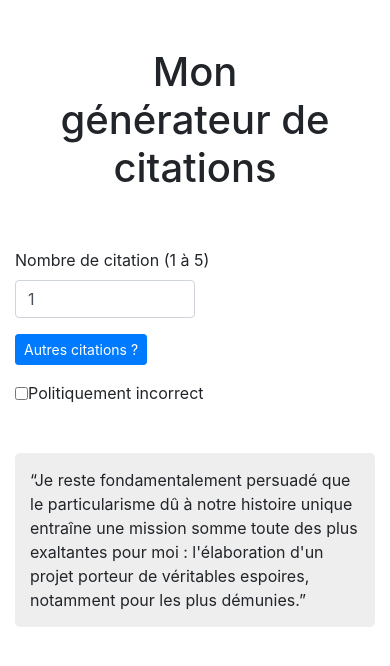
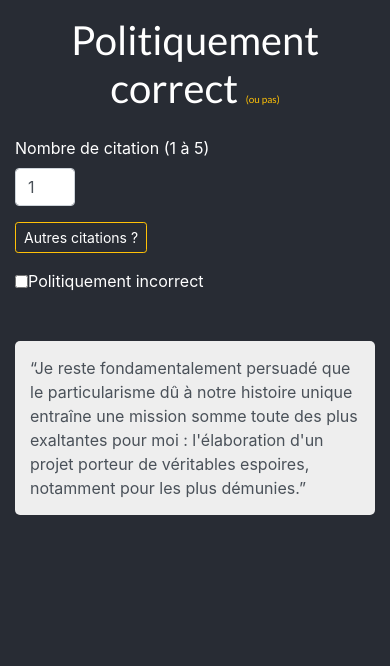
Before and after one commit to MathieuGAUBAL/generateur-de-citations, a plain HTML site: page index.html in a window 390 px wide. Drawn offline with nearby package versions, Linux system fonts and the light colour scheme.

Commit message:
style finalisé

```diff
--- a/index.html
+++ b/index.html
@@ -11,26 +11,26 @@
 </head>
 
 <body>
-    <h1 class="text-center p-5">Mon générateur de citations</h1>
+    <h1 class="text-center p-3">Politiquement correct <span>(ou pas)</span></h1>
 
     <div class="container">
         <div class="row">
-            <div class="form-group col-12 col-sm-4">
+            <div class="form-group col-sm-4">
                 <label for="nombreCitation">Nombre de citation (1 à 5)</label>
-                <input class="form-control col-6 col-sm-3" type="number" min="1" max="5" id="nombreCitation" value=1
-                    onchange="nombreCitation()" />
+                <input class="form-control col-2" type="number" min="1" max="5" id="nombreCitation" value=1
+                    onchange="executionProgramme()" />
             </div>
         </div>
 
         <div class="row">
-            <div class="form-group col-6 col-sm-3 d-flex align-items-sm-end">
-                <button type="button" class="btn btn-primary btn-sm" onclick="nombreCitation()">Autres citations
+            <div class="form-group col-sm-3 col-lg-2 d-flex align-items-sm-end">
+                <button type="button" class="btn btn-outline-warning text-white btn-sm" onclick="executionProgramme()">Autres citations
                     ?</button>
             </div>
 
             <div class="checkbox col-sm-6 d-flex align-items-sm-center">
                 <input type="checkbox" id="politiquementIncorrect"
-                    name="politiquementIncorrect" onchange="nombreCitation()" />
+                    name="politiquementIncorrect" onchange="executionProgramme()" />
                 <label class="form-check-label" for="politiquementIncorrect">Politiquement incorrect</label>
             </div>
         </div>
--- a/main.js
+++ b/main.js
@@ -62,46 +62,55 @@ const tableauChoix2 = [
     ]
 ]
 
-const array = [];
+
+const tableauIndex = [];
 
 const affichage = {
 
     suppressionCitations: (nombreCitation, id) => {
 
-        array.unshift(nombreCitation);
+        tableauIndex.unshift(nombreCitation);
 
-        if (array.length > 2) {
-            array.pop();
+        if (tableauIndex.length > 2) {
+            tableauIndex.pop();
         }
 
-        if (array.length === 2) {
+        if (tableauIndex.length === 2) {
             let element = document.getElementsByClassName(id);
 
-            for (let i = 0; i < array[1]; i++) {
+            for (let i = 0; i < tableauIndex[1]; i++) {
                 element[0].parentNode.removeChild(element[0]);
             }
         }
     }
 }
 
+verificationNombreCitation = (nombreCitation) => {
+    if (nombreCitation > 0 && nombreCitation <= 5) {
+        return true;
+    } else {
+        alert("Merci de sélectionner un chiffre entre 1 et 5");
+    }
+}
 
-nombreCitation = () => {
+creationCitation = (checkbox, nombreCitation) => {
     let tableauCitations = [];
-    let nombreCitation = document.getElementById('nombreCitation').value;
-    if(nombreCitation > 0 && nombreCitation <= 5){
-        let checkbox = document.getElementById('politiquementIncorrect').checked;
-
-        affichage.suppressionCitations(nombreCitation, 'p-citation');
-
     for (let i = 0; i < nombreCitation; i++) {
-            tableauCitations.push(new Citation(checkbox ? tableauChoix2 : tableauChoix1, checkbox ? tableauChoix2.length : tableauChoix1.length , nombreCitation));
+        tableauCitations.push(new Citation(checkbox ? tableauChoix2 : tableauChoix1, checkbox ? tableauChoix2.length : tableauChoix1.length, nombreCitation));
         tableauCitations[i].generateurCitation();
         tableauCitations[i].affichage();
     }
-    }else{
-        alert("Merci de sélectionner un chiffre entre 1 et 5");
 }
 
+executionProgramme = () => {
+
+    let nombreCitation = document.getElementById('nombreCitation').value;
+    let checkbox = document.getElementById('politiquementIncorrect').checked;
+
+    if(verificationNombreCitation(nombreCitation)){
+        affichage.suppressionCitations(nombreCitation, 'p-citation');
+        creationCitation(checkbox, nombreCitation);
+    }
 }
 
-nombreCitation();
+executionProgramme();
--- a/style.css
+++ b/style.css
@@ -1,3 +1,11 @@
+@import url('https://fonts.googleapis.com/css2?family=Lato&display=swap');
+
+
+
+body{
+    background-color: #282c34!important;
+}
+
 blockquote {
     margin: 0;
 }
@@ -16,6 +24,25 @@ blockquote p::after {
     content: '\201D';
 }
 
+blockquote p{
+    color: #4a5159;
+}
+
 .checkbox{
     align-items: center;
 }
+
+h1{
+    font-family: 'Lato', sans-serif;
+    font-size: small;
+    color:white;
+}
+
+label{
+    color: white;
+}
+
+span{
+    font-size: x-small;
+    color: #ffc107;
+}
```
Lines whose indentation alone changed are shown as unchanged.
